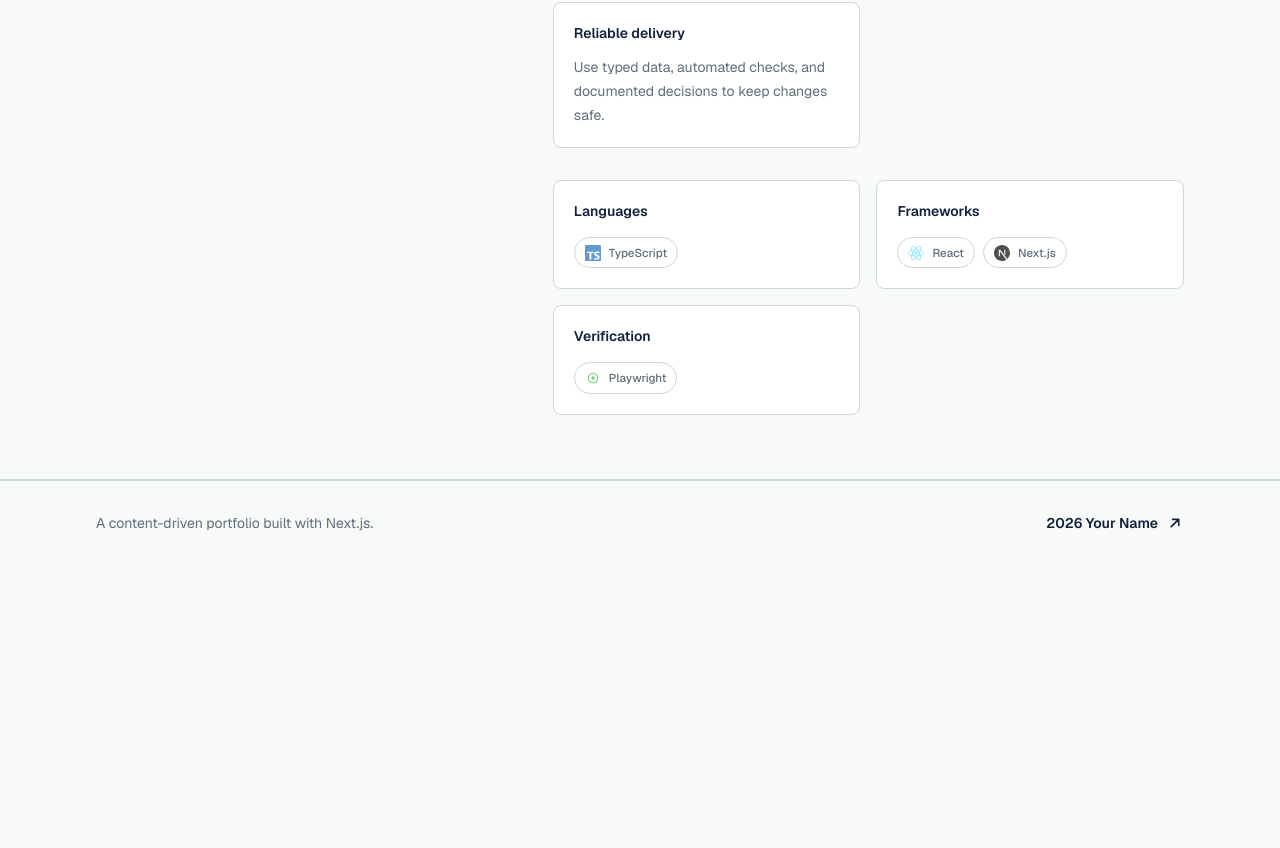
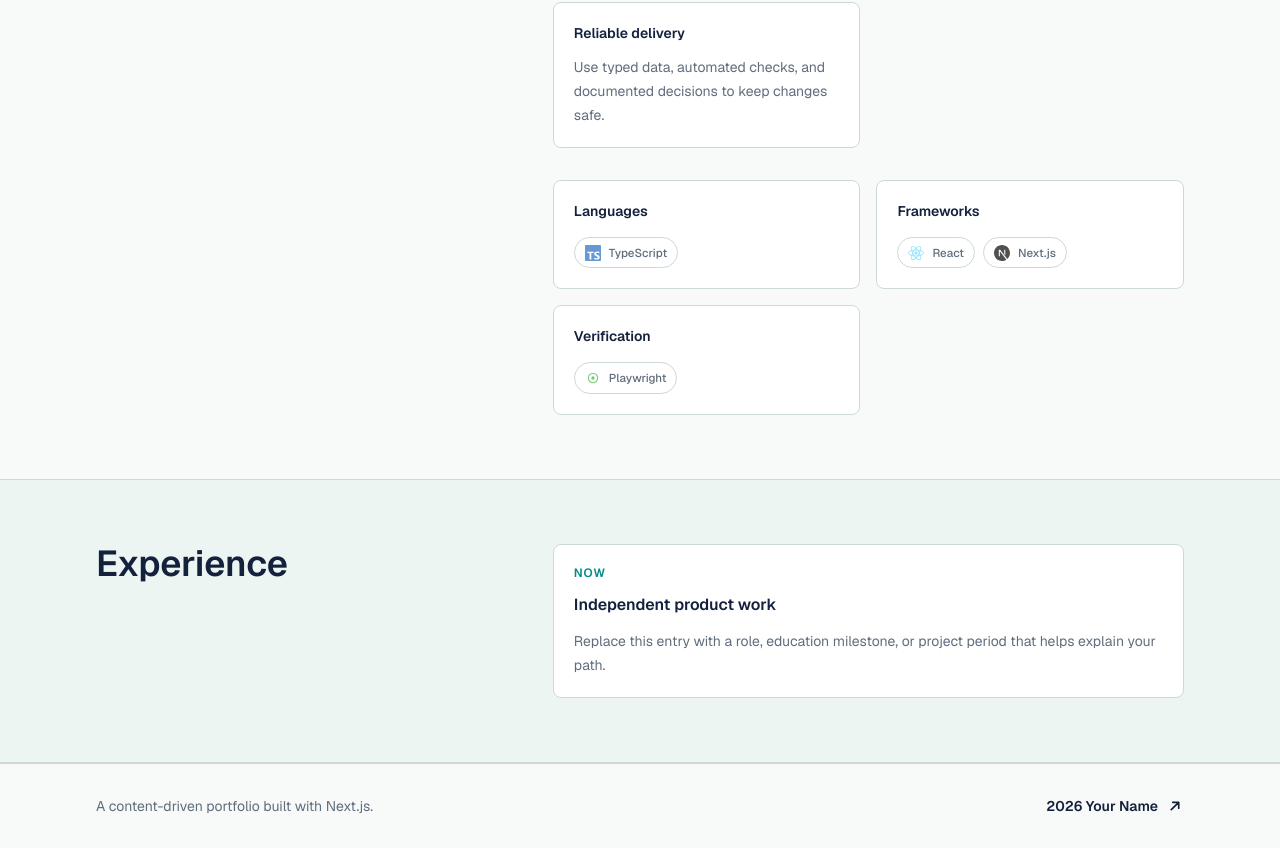
Before and after one commit to seungwoo7050/42web-workspace, a Next.js app: page /about in a window 1280 px wide. Shown: the part 1445-2293 px from the top of the page. Before the commit the page ends 2010 px from the top, so only its background shows below. Built offline with nearby package versions, Linux system fonts and the light colour scheme.

Commit message:
feat(about): 경력 목록 추가

```diff
--- a/src/app/about/page.tsx
+++ b/src/app/about/page.tsx
@@ -148,6 +148,31 @@ export default async function AboutPage({
           </div>
         </div>
       </section>
+      <section className="border-b border-line bg-background-soft">
+        <div className="mx-auto grid max-w-6xl gap-9 px-5 py-16 sm:px-8 lg:grid-cols-[0.8fr_1.2fr]">
+          <SectionHeading
+            contentDebug={contentDebug}
+            contentHint="src/content/experience.json"
+            title={pageCopy.journey.title}
+          />
+          <ol className="grid gap-4">
+            {content.experience.map((item) => (
+              <li
+                className="rounded-lg border border-line bg-surface p-5"
+                key={`${item.period}-${item.title}`}
+              >
+                <p className="text-xs font-semibold uppercase tracking-[0.08em] text-accent">
+                  {item.period}
+                </p>
+                <h2 className="mt-3 text-base font-semibold text-foreground">
+                  {item.title}
+                </h2>
+                <p className="mt-3 text-sm leading-6 text-muted">{item.body}</p>
+              </li>
+            ))}
+          </ol>
+        </div>
+      </section>
     </PageShell>
   );
 }
```
